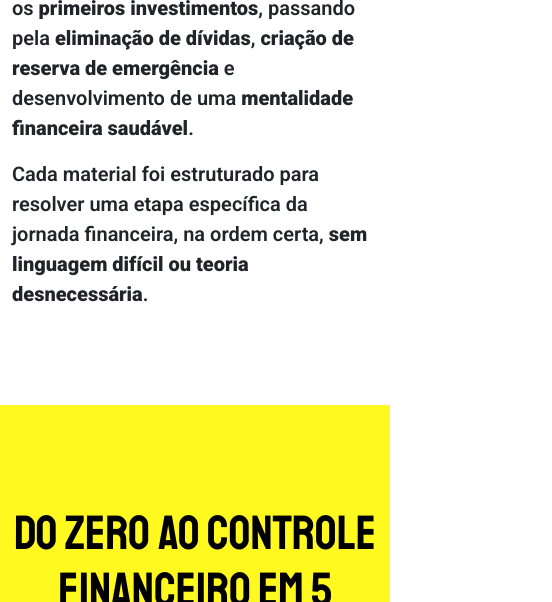
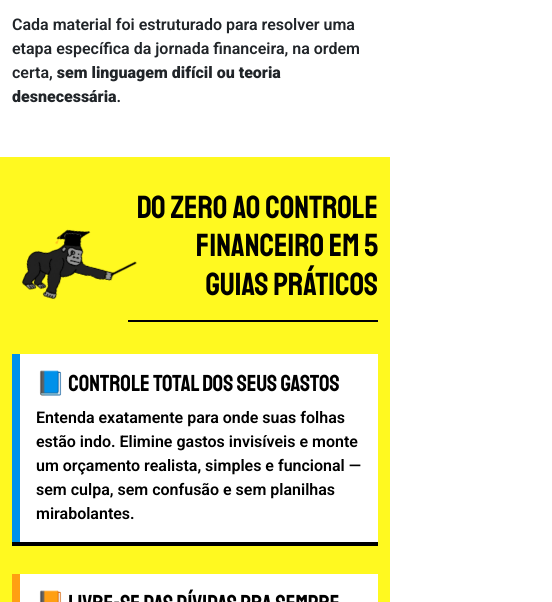
Before and after one commit to briansandes/lm-site, a plain HTML site: page index.html in a window 390 px wide. Shown: the part 1398-2000 px from the top of the page, 552 px wide, since content can reach past the window. Drawn offline with nearby package versions, Linux system fonts and the light colour scheme.

Commit message:
section ebook

```diff
--- a/assets/css/sections/o-ebook.css
+++ b/assets/css/sections/o-ebook.css
@@ -6,11 +6,15 @@
     text-shadow: none;
     position: relative;
 
-    .gorivaldo-professor {
+    .gorivaldo-professor-holder {
         position: absolute;
         max-width: 500px;
         top: 30%;
         left: 0;
+
+        .gorivaldo-professor {
+            max-width: 100%;
+        }
     }
 
     .section-title {
@@ -64,3 +68,38 @@
         }
     }
 }
+
+@media screen and (max-width: 991px) {
+    section.o-ebook {
+        padding-top: 32px;
+        padding-bottom: 32px;
+
+        .gorivaldo-professor-holder {
+            left: 20px;
+            top: 60px;
+            max-width: 120px;
+        }
+
+        h3.section-title {
+            font-size: 2rem;
+            padding-bottom: 16px;
+            margin-bottom: 32px;
+            float: right;
+            text-align: right;
+            max-width: 250px;
+        }
+
+        .benefits-list {
+
+            li:nth-child(even),
+            li:nth-child(odd) {
+                padding-left: 0;
+                padding-right: 0;
+
+                .item-content {
+                    transform: none;
+                }
+            }
+        }
+    }
+}
--- a/assets/css/sections/saiba-mais.css
+++ b/assets/css/sections/saiba-mais.css
@@ -10,6 +10,7 @@ section.saiba-mais {
 
     .section-text {
         max-width: 600px;
+        font-size: 1.25rem;
     }
 
     .mobile-gorivaldo {
@@ -21,11 +22,18 @@ section.saiba-mais {
 @media screen and (max-width: 991px) {
     section.saiba-mais {
         padding-top: 120px;
+        padding-bottom: 32px;
 
         .section-title {
             vertical-align: top;
             text-align: left;
             font-size: 2rem;
+            padding-bottom: 16px;
+        }
+
+        .section-text {
+            max-width: 600px;
+            font-size: 1rem;
         }
 
         .mobile-gorivaldo {
--- a/index.html
+++ b/index.html
@@ -206,21 +206,21 @@
                 Gorivaldo e Finanças Descomplicadas
               </span>
             </h2>
-            <p class="fs-5 section-text">
+            <p class="section-text">
               Na <strong>Macacolândia</strong> trocando folhas por bananas,
               <strong>Gorivaldo</strong>
               aprendeu a organizar seu dinheiro, sair das dívidas
               e começar a investir de verdade — <strong>sem planilhas chatas,
                 sem economês e sem gurus malucos</strong>.
             </p>
-            <p class="fs-5 section-text">
+            <p class="section-text">
               Através da coleção <strong>Finanças Descomplicadas</strong>, reunimos conteúdos diretos ao
               ponto que guiam o leitor desde o controle básico dos gastos
               até os <strong>primeiros investimentos</strong>, passando pela <strong>eliminação de dívidas</strong>,
               <strong>criação de reserva de emergência</strong> e desenvolvimento de uma <strong>mentalidade
                 financeira saudável</strong>.
             </p>
-            <p class="fs-5 section-text">
+            <p class="section-text">
               Cada material foi estruturado para resolver uma etapa específica da jornada
               financeira, na ordem certa, <b>sem linguagem difícil ou teoria desnecessária</b>.
             </p>
```
